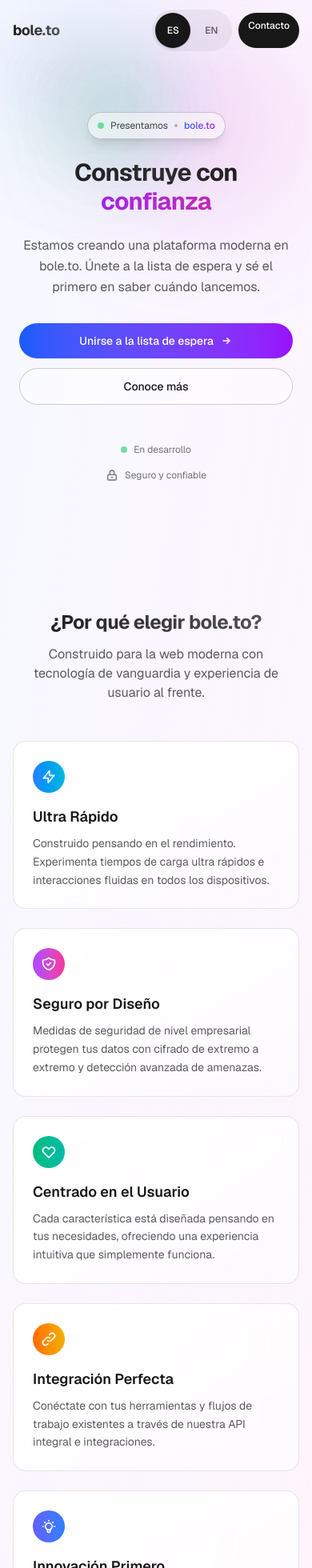
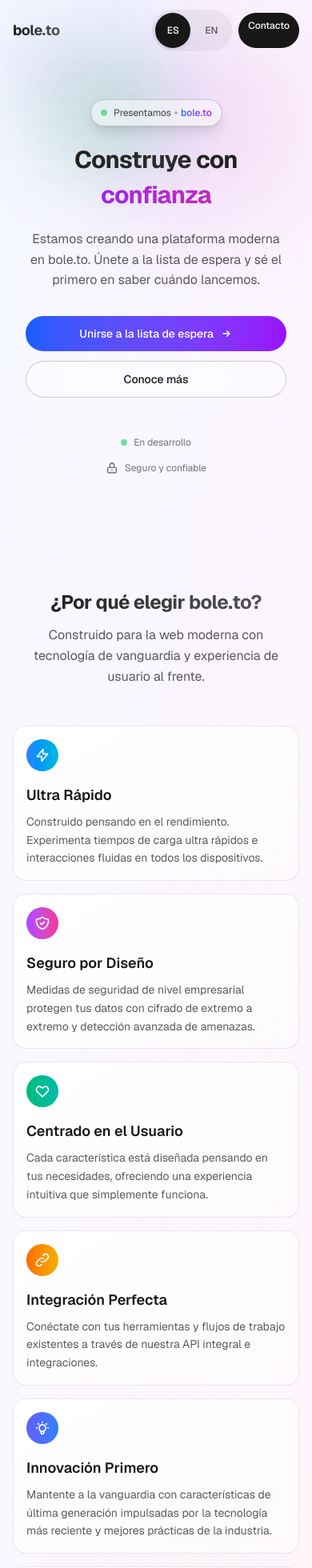
Before and after one commit to juangurdian/bole.to-website, a Next.js app: page / in a window 390 px wide. Shown: the top 1960 px of the page at 80% size. Built offline with nearby package versions, Linux system fonts and the light colour scheme.

Commit message:
vercel deploy errors patched

```diff
--- a/src/app/page.tsx
+++ b/src/app/page.tsx
@@ -1,10 +1,8 @@
 "use client";
 import Link from "next/link";
-import { motion } from "framer-motion";
 import { DraggableCardContainer, DraggableCardBody } from "@/components/DraggableCard";
 import { LanguageSwitcher } from "@/components/LanguageSwitcher";
 import { useTranslation } from "@/contexts/LanguageContext";
-import { useState, useEffect } from "react";
 
 export default function Home() {
   const { t } = useTranslation();
@@ -53,17 +51,17 @@ export default function Home() {
             </div>
           </header>
 
-          <section className="px-4 sm:px-6 pt-16 sm:pt-20 pb-24 sm:pb-32 text-center relative">
+          <section className="px-4 sm:px-6 lg:px-8 pt-12 sm:pt-16 lg:pt-20 pb-20 sm:pb-28 lg:pb-32 text-center relative">
             <div className="mx-auto max-w-7xl">
-              <div className="inline-flex items-center rounded-full border border-foreground/20 bg-background/50 backdrop-blur-sm px-3 sm:px-4 py-2 text-xs mb-6 sm:mb-8 animate-fade-in-up shadow-lg">
+              <div className="inline-flex items-center rounded-full border border-foreground/20 bg-background/50 backdrop-blur-sm px-3 sm:px-4 py-2 text-xs sm:text-sm mb-6 sm:mb-8 animate-fade-in-up shadow-lg">
                 <div className="w-2 h-2 bg-green-500 rounded-full animate-pulse mr-2"></div>
                 <span className="text-foreground/80">{t('introducing')}</span>
-                <span className="mx-2 h-1 w-1 rounded-full bg-foreground/30" />
+                <span className="mx-1 sm:mx-2 h-1 w-1 rounded-full bg-foreground/30" />
                 <span className="font-medium bg-gradient-to-r from-blue-600 to-purple-600 bg-clip-text text-transparent">bole.to</span>
               </div>
 
-              <h1 className="text-3xl xs:text-4xl sm:text-5xl md:text-6xl lg:text-7xl xl:text-8xl font-bold tracking-tight mb-4 sm:mb-6 animate-fade-in-up animation-delay-200 leading-tight">
-                <span className="bg-gradient-to-r from-foreground via-foreground/90 to-foreground bg-clip-text text-transparent block">
+              <h1 className="text-3xl xs:text-4xl sm:text-5xl md:text-6xl lg:text-7xl xl:text-8xl font-bold tracking-tight mb-4 sm:mb-6 animate-fade-in-up animation-delay-200 leading-tight px-2">
+                <span className="bg-gradient-to-r from-foreground via-foreground/90 to-foreground bg-clip-text text-transparent block mb-2">
                   {t('buildWith')}
                 </span>
                 <span className="bg-gradient-to-r from-blue-600 via-purple-600 to-pink-600 bg-clip-text text-transparent animate-gradient block">
@@ -71,14 +69,14 @@ export default function Home() {
                 </span>
               </h1>
 
-              <p className="mt-6 sm:mt-8 text-base sm:text-lg lg:text-xl text-foreground/70 max-w-2xl lg:max-w-3xl mx-auto leading-relaxed animate-fade-in-up animation-delay-400 px-2">
+              <p className="mt-6 sm:mt-8 text-base sm:text-lg lg:text-xl text-foreground/70 max-w-2xl lg:max-w-3xl mx-auto leading-relaxed mobile:leading-relaxed animate-fade-in-up animation-delay-400 px-4">
                 {t('heroCopy')}
               </p>
 
-              <div className="mt-8 sm:mt-12 flex flex-col sm:flex-row gap-3 sm:gap-4 justify-center animate-fade-in-up animation-delay-600 px-2">
+              <div className="mt-8 sm:mt-12 flex flex-col sm:flex-row gap-3 sm:gap-4 justify-center animate-fade-in-up animation-delay-600 px-4">
                 <a
                   href="mailto:hello@bole.to?subject=Join%20the%20bole.to%20waitlist"
-                  className="group inline-flex items-center justify-center rounded-full bg-gradient-to-r from-blue-600 to-purple-600 text-white px-6 sm:px-8 py-3 sm:py-4 text-sm sm:text-base font-medium hover:shadow-lg hover:scale-105 transition-all duration-200 gpu-accelerated"
+                  className="group inline-flex items-center justify-center rounded-full bg-gradient-to-r from-blue-600 to-purple-600 text-white px-6 sm:px-8 py-3 sm:py-4 text-sm sm:text-base font-medium hover:shadow-lg hover:scale-105 transition-all duration-200 gpu-accelerated mobile:touch-target"
                 >
                   {t('joinWaitlist')}
                   <svg className="ml-2 w-4 h-4 group-hover:translate-x-1 transition-transform duration-200 gpu-accelerated" fill="none" stroke="currentColor" viewBox="0 0 24 24">
@@ -87,7 +85,7 @@ export default function Home() {
                 </a>
                 <Link
                   href="#features"
-                  className="inline-flex items-center justify-center rounded-full border border-foreground/20 bg-background/50 backdrop-blur-sm px-6 sm:px-8 py-3 sm:py-4 text-sm sm:text-base font-medium hover:bg-foreground/5 hover:scale-105 transition-all duration-300"
+                  className="inline-flex items-center justify-center rounded-full border border-foreground/20 bg-background/50 backdrop-blur-sm px-6 sm:px-8 py-3 sm:py-4 text-sm sm:text-base font-medium hover:bg-foreground/5 hover:scale-105 transition-all duration-300 mobile:touch-target"
                 >
                   {t('learnMore')}
                 </Link>
@@ -100,7 +98,7 @@ export default function Home() {
                 </div>
                 <div className="hidden sm:block w-px h-4 bg-foreground/20"></div>
                 <div className="flex items-center gap-2 text-xs sm:text-sm text-foreground/60">
-                  <svg className="w-4 h-4" fill="none" stroke="currentColor" viewBox="0 0 24 24">
+                  <svg className="w-4 h-4 flex-shrink-0" fill="none" stroke="currentColor" viewBox="0 0 24 24">
                     <path strokeLinecap="round" strokeLinejoin="round" strokeWidth={2} d="M12 15v2m-6 4h12a2 2 0 002-2v-6a2 2 0 00-2-2H6a2 2 0 00-2 2v6a2 2 0 002 2zm10-10V7a4 4 0 00-8 0v4h8z" />
                   </svg>
                   <span>{t('secureReliable')}</span>
@@ -109,19 +107,19 @@ export default function Home() {
             </div>
           </section>
 
-          <section id="features" className="px-4 sm:px-6 py-16 sm:py-20 lg:py-24">
+          <section id="features" className="px-4 sm:px-6 lg:px-8 py-16 sm:py-20 lg:py-24">
             <div className="mx-auto max-w-7xl">
               <div className="text-center mb-12 sm:mb-16">
-                <h2 className="text-2xl sm:text-3xl lg:text-4xl font-bold tracking-tight mb-3 sm:mb-4 bg-gradient-to-r from-foreground to-foreground/70 bg-clip-text text-transparent">
+                <h2 className="text-2xl sm:text-3xl lg:text-4xl xl:text-5xl font-bold tracking-tight mb-3 sm:mb-4 bg-gradient-to-r from-foreground to-foreground/70 bg-clip-text text-transparent px-2">
                   {t('whyChoose')}
                 </h2>
-                <p className="text-base sm:text-lg text-foreground/70 max-w-2xl mx-auto px-4">
+                <p className="text-base sm:text-lg lg:text-xl text-foreground/70 max-w-2xl lg:max-w-3xl mx-auto px-4 leading-relaxed">
                   {t('featuresSubtitle')}
                 </p>
               </div>
 
-              <div className="grid grid-cols-1 sm:grid-cols-2 lg:grid-cols-3 gap-6 lg:gap-8">
-                <div className="group p-6 sm:p-8 rounded-2xl bg-gradient-to-br from-background to-background/50 border border-foreground/10 hover:border-foreground/20 backdrop-blur-sm hover:shadow-lg transition-all duration-300 hover:scale-105">
+              <div className="grid grid-cols-1 sm:grid-cols-2 lg:grid-cols-3 gap-4 sm:gap-6 lg:gap-8">
+                <div className="group p-4 sm:p-6 lg:p-8 rounded-2xl bg-gradient-to-br from-background to-background/50 border border-foreground/10 hover:border-foreground/20 backdrop-blur-sm hover:shadow-lg transition-all duration-300 hover:scale-105">
                   <div className="w-10 h-10 sm:w-12 sm:h-12 rounded-full bg-gradient-to-r from-blue-500 to-cyan-500 flex items-center justify-center mb-4 sm:mb-6 group-hover:scale-110 transition-transform">
                     <svg className="w-5 h-5 sm:w-6 sm:h-6 text-white" fill="none" stroke="currentColor" viewBox="0 0 24 24">
                       <path strokeLinecap="round" strokeLinejoin="round" strokeWidth={2} d="M13 10V3L4 14h7v7l9-11h-7z" />
@@ -133,7 +131,7 @@ export default function Home() {
                   </p>
                 </div>
 
-                <div className="group p-6 sm:p-8 rounded-2xl bg-gradient-to-br from-background to-background/50 border border-foreground/10 hover:border-foreground/20 backdrop-blur-sm hover:shadow-lg transition-all duration-300 hover:scale-105">
+                <div className="group p-4 sm:p-6 lg:p-8 rounded-2xl bg-gradient-to-br from-background to-background/50 border border-foreground/10 hover:border-foreground/20 backdrop-blur-sm hover:shadow-lg transition-all duration-300 hover:scale-105">
                   <div className="w-10 h-10 sm:w-12 sm:h-12 rounded-full bg-gradient-to-r from-purple-500 to-pink-500 flex items-center justify-center mb-4 sm:mb-6 group-hover:scale-110 transition-transform">
                     <svg className="w-5 h-5 sm:w-6 sm:h-6 text-white" fill="none" stroke="currentColor" viewBox="0 0 24 24">
                       <path strokeLinecap="round" strokeLinejoin="round" strokeWidth={2} d="M9 12l2 2 4-4m5.618-4.016A11.955 11.955 0 0112 2.944a11.955 11.955 0 01-8.618 3.04A12.02 12.02 0 003 9c0 5.591 3.824 10.29 9 11.622 5.176-1.332 9-6.03 9-11.622 0-1.042-.133-2.052-.382-3.016z" />
@@ -145,7 +143,7 @@ export default function Home() {
                   </p>
                 </div>
 
-                <div className="group p-6 sm:p-8 rounded-2xl bg-gradient-to-br from-background to-background/50 border border-foreground/10 hover:border-foreground/20 backdrop-blur-sm hover:shadow-lg transition-all duration-300 hover:scale-105">
+                <div className="group p-4 sm:p-6 lg:p-8 rounded-2xl bg-gradient-to-br from-background to-background/50 border border-foreground/10 hover:border-foreground/20 backdrop-blur-sm hover:shadow-lg transition-all duration-300 hover:scale-105">
                   <div className="w-10 h-10 sm:w-12 sm:h-12 rounded-full bg-gradient-to-r from-emerald-500 to-teal-500 flex items-center justify-center mb-4 sm:mb-6 group-hover:scale-110 transition-transform">
                     <svg className="w-5 h-5 sm:w-6 sm:h-6 text-white" fill="none" stroke="currentColor" viewBox="0 0 24 24">
                       <path strokeLinecap="round" strokeLinejoin="round" strokeWidth={2} d="M4.318 6.318a4.5 4.5 0 000 6.364L12 20.364l7.682-7.682a4.5 4.5 0 00-6.364-6.364L12 7.636l-1.318-1.318a4.5 4.5 0 00-6.364 0z" />
@@ -157,7 +155,7 @@ export default function Home() {
                   </p>
                 </div>
 
-                <div className="group p-6 sm:p-8 rounded-2xl bg-gradient-to-br from-background to-background/50 border border-foreground/10 hover:border-foreground/20 backdrop-blur-sm hover:shadow-lg transition-all duration-300 hover:scale-105">
+                <div className="group p-4 sm:p-6 lg:p-8 rounded-2xl bg-gradient-to-br from-background to-background/50 border border-foreground/10 hover:border-foreground/20 backdrop-blur-sm hover:shadow-lg transition-all duration-300 hover:scale-105">
                   <div className="w-10 h-10 sm:w-12 sm:h-12 rounded-full bg-gradient-to-r from-orange-500 to-yellow-500 flex items-center justify-center mb-4 sm:mb-6 group-hover:scale-110 transition-transform">
                     <svg className="w-5 h-5 sm:w-6 sm:h-6 text-white" fill="none" stroke="currentColor" viewBox="0 0 24 24">
                       <path strokeLinecap="round" strokeLinejoin="round" strokeWidth={2} d="M13.828 10.172a4 4 0 00-5.656 0l-4 4a4 4 0 105.656 5.656l1.102-1.101m-.758-4.899a4 4 0 005.656 0l4-4a4 4 0 00-5.656-5.656l-1.1 1.1" />
@@ -169,7 +167,7 @@ export default function Home() {
                   </p>
                 </div>
 
-                <div className="group p-6 sm:p-8 rounded-2xl bg-gradient-to-br from-background to-background/50 border border-foreground/10 hover:border-foreground/20 backdrop-blur-sm hover:shadow-lg transition-all duration-300 hover:scale-105">
+                <div className="group p-4 sm:p-6 lg:p-8 rounded-2xl bg-gradient-to-br from-background to-background/50 border border-foreground/10 hover:border-foreground/20 backdrop-blur-sm hover:shadow-lg transition-all duration-300 hover:scale-105">
                   <div className="w-10 h-10 sm:w-12 sm:h-12 rounded-full bg-gradient-to-r from-indigo-500 to-blue-500 flex items-center justify-center mb-4 sm:mb-6 group-hover:scale-110 transition-transform">
                     <svg className="w-5 h-5 sm:w-6 sm:h-6 text-white" fill="none" stroke="currentColor" viewBox="0 0 24 24">
                       <path strokeLinecap="round" strokeLinejoin="round" strokeWidth={2} d="M9.663 17h4.673M12 3v1m6.364 1.636l-.707.707M21 12h-1M4 12H3m3.343-5.657l-.707-.707m2.828 9.9a5 5 0 117.072 0l-.548.547A3.374 3.374 0 0014 18.469V19a2 2 0 11-4 0v-.531c0-.895-.356-1.754-.988-2.386l-.548-.547z" />
@@ -181,7 +179,7 @@ export default function Home() {
                   </p>
                 </div>
 
-                <div className="group p-6 sm:p-8 rounded-2xl bg-gradient-to-br from-background to-background/50 border border-foreground/10 hover:border-foreground/20 backdrop-blur-sm hover:shadow-lg transition-all duration-300 hover:scale-105">
+                <div className="group p-4 sm:p-6 lg:p-8 rounded-2xl bg-gradient-to-br from-background to-background/50 border border-foreground/10 hover:border-foreground/20 backdrop-blur-sm hover:shadow-lg transition-all duration-300 hover:scale-105">
                   <div className="w-10 h-10 sm:w-12 sm:h-12 rounded-full bg-gradient-to-r from-rose-500 to-pink-500 flex items-center justify-center mb-4 sm:mb-6 group-hover:scale-110 transition-transform">
                     <svg className="w-5 h-5 sm:w-6 sm:h-6 text-white" fill="none" stroke="currentColor" viewBox="0 0 24 24">
                       <path strokeLinecap="round" strokeLinejoin="round" strokeWidth={2} d="M18.364 5.636l-3.536 3.536m0 5.656l3.536 3.536M9.172 9.172L5.636 5.636m3.536 9.192L5.636 18.364M21 12a9 9 0 11-18 0 9 9 0 0118 0zm-5 0a4 4 0 11-8 0 4 4 0 018 0z" />
@@ -914,9 +912,9 @@ export default function Home() {
                 <p className="text-sm text-foreground/60 mb-4">{t('dragToExplore')}</p>
               </div>
 
-              <DraggableCardContainer className="relative min-h-[500px] flex items-center justify-center">
-                <div className="relative grid grid-cols-2 gap-4 max-w-lg">
-                  <DraggableCardBody className="w-48 h-64 bg-gradient-to-br from-slate-100 to-slate-200 dark:from-slate-800 dark:to-slate-900 border-8 border-white dark:border-slate-700 shadow-xl">
+              <DraggableCardContainer className="relative min-h-[400px] sm:min-h-[500px] flex items-center justify-center px-4">
+                <div className="relative grid grid-cols-2 gap-2 sm:gap-4 max-w-xs sm:max-w-lg">
+                  <DraggableCardBody className="w-32 h-40 sm:w-48 sm:h-64 bg-gradient-to-br from-slate-100 to-slate-200 dark:from-slate-800 dark:to-slate-900 border-4 sm:border-8 border-white dark:border-slate-700 shadow-xl">
                     <div className="h-full w-full bg-gradient-to-br from-yellow-200 via-orange-200 to-pink-200 dark:from-yellow-900/50 dark:via-orange-900/50 dark:to-pink-900/50 rounded-sm flex flex-col">
                       <div className="flex-1 bg-gradient-to-br from-purple-400/20 to-blue-400/20 rounded-sm m-2 flex items-center justify-center">
                         <div className="text-center">
@@ -934,7 +932,7 @@ export default function Home() {
                     </div>
                   </DraggableCardBody>
 
-                  <DraggableCardBody className="w-48 h-64 bg-gradient-to-br from-slate-100 to-slate-200 dark:from-slate-800 dark:to-slate-900 border-8 border-white dark:border-slate-700 shadow-xl">
+                  <DraggableCardBody className="w-32 h-40 sm:w-48 sm:h-64 bg-gradient-to-br from-slate-100 to-slate-200 dark:from-slate-800 dark:to-slate-900 border-4 sm:border-8 border-white dark:border-slate-700 shadow-xl">
                     <div className="h-full w-full bg-gradient-to-br from-pink-200 via-purple-200 to-blue-200 dark:from-pink-900/50 dark:via-purple-900/50 dark:to-blue-900/50 rounded-sm flex flex-col">
                       <div className="flex-1 bg-gradient-to-br from-emerald-400/20 to-teal-400/20 rounded-sm m-2 flex items-center justify-center">
                         <div className="text-center">
@@ -952,7 +950,7 @@ export default function Home() {
                     </div>
                   </DraggableCardBody>
 
-                  <DraggableCardBody className="w-48 h-64 bg-gradient-to-br from-slate-100 to-slate-200 dark:from-slate-800 dark:to-slate-900 border-8 border-white dark:border-slate-700 shadow-xl col-span-2 justify-self-center">
+                  <DraggableCardBody className="w-32 h-40 sm:w-48 sm:h-64 bg-gradient-to-br from-slate-100 to-slate-200 dark:from-slate-800 dark:to-slate-900 border-4 sm:border-8 border-white dark:border-slate-700 shadow-xl col-span-2 justify-self-center">
                     <div className="h-full w-full bg-gradient-to-br from-orange-200 via-red-200 to-pink-200 dark:from-orange-900/50 dark:via-red-900/50 dark:to-pink-900/50 rounded-sm flex flex-col">
                       <div className="flex-1 bg-gradient-to-br from-yellow-400/20 to-orange-400/20 rounded-sm m-2 flex items-center justify-center">
                         <div className="text-center">
@@ -972,16 +970,16 @@ export default function Home() {
                 </div>
 
                 {/* Camera Interface Overlay */}
-                <div className="absolute bottom-8 left-1/2 transform -translate-x-1/2">
-                  <div className="bg-black/80 backdrop-blur-sm rounded-2xl p-4 min-w-[280px]">
-                    <div className="text-center text-white mb-3">
-                      <div className="text-sm font-medium mb-1">{t('dayAfterReveal')}</div>
+                <div className="absolute bottom-4 sm:bottom-8 left-1/2 transform -translate-x-1/2 px-4 w-full max-w-xs sm:max-w-none sm:w-auto">
+                  <div className="bg-black/80 backdrop-blur-sm rounded-2xl p-3 sm:p-4 min-w-[240px] sm:min-w-[280px] mx-auto">
+                    <div className="text-center text-white mb-2 sm:mb-3">
+                      <div className="text-xs sm:text-sm font-medium mb-1">{t('dayAfterReveal')}</div>
                       <div className="text-xs text-white/70">{t('revealCountdown')} 8 {t('hours')}</div>
                     </div>
-                    <div className="flex items-center justify-center gap-4">
+                    <div className="flex items-center justify-center gap-2 sm:gap-4">
                       <div className="text-xs text-white/60">7/12 {t('photosTaken')}</div>
-                      <div className="w-8 h-8 rounded-full bg-white/20 flex items-center justify-center">
-                        <div className="w-4 h-4 rounded-full bg-white/40"></div>
+                      <div className="w-6 h-6 sm:w-8 sm:h-8 rounded-full bg-white/20 flex items-center justify-center">
+                        <div className="w-3 h-3 sm:w-4 sm:h-4 rounded-full bg-white/40"></div>
                       </div>
                       <div className="text-xs text-white/60">5 {t('photosRemaining')}</div>
                     </div>
@@ -1195,7 +1193,7 @@ export default function Home() {
                       type="text"
                       id="firstName"
                       name="firstName"
-                      className="w-full px-4 py-3 rounded-xl border border-foreground/20 bg-background/50 focus:outline-none focus:ring-2 focus:ring-emerald-500/50 focus:border-transparent transition-all duration-200"
+                      className="w-full px-4 py-3 sm:py-4 rounded-xl border border-foreground/20 bg-background/50 focus:outline-none focus:ring-2 focus:ring-emerald-500/50 focus:border-transparent transition-all duration-200 mobile:touch-target"
                       placeholder="John"
                       required
                     />
@@ -1206,7 +1204,7 @@ export default function Home() {
                       type="text"
                       id="lastName"
                       name="lastName"
-                      className="w-full px-4 py-3 rounded-xl border border-foreground/20 bg-background/50 focus:outline-none focus:ring-2 focus:ring-emerald-500/50 focus:border-transparent transition-all duration-200"
+                      className="w-full px-4 py-3 sm:py-4 rounded-xl border border-foreground/20 bg-background/50 focus:outline-none focus:ring-2 focus:ring-emerald-500/50 focus:border-transparent transition-all duration-200 mobile:touch-target"
                       placeholder="Doe"
                       required
                     />
@@ -1256,7 +1254,7 @@ export default function Home() {
 
                 <button
                   type="submit"
-                  className="w-full bg-gradient-to-r from-emerald-600 to-blue-600 text-white px-6 py-4 rounded-xl font-medium hover:shadow-lg hover:scale-105 transition-all duration-200 gpu-accelerated flex items-center justify-center gap-2"
+                  className="w-full bg-gradient-to-r from-emerald-600 to-blue-600 text-white px-6 py-4 sm:py-5 rounded-xl font-medium hover:shadow-lg hover:scale-105 transition-all duration-200 gpu-accelerated flex items-center justify-center gap-2 mobile:touch-target"
                 >
                   {t('sendMessageBtn')}
                   <svg className="w-4 h-4" fill="none" stroke="currentColor" viewBox="0 0 24 24">
@@ -1324,7 +1322,7 @@ export default function Home() {
               <ul className="space-y-3 text-sm">
                 <li>
                   <a href="#features" className="text-foreground/70 hover:text-foreground hover:underline transition-colors">
-                    {t('features')}
+                    {t('footerFeatures')}
                   </a>
                 </li>
                 <li>
--- a/src/components/LanguageSwitcher.tsx
+++ b/src/components/LanguageSwitcher.tsx
@@ -1,7 +1,6 @@
 'use client';
 
 import { useTranslation } from '@/contexts/LanguageContext';
-import { Language } from '@/lib/i18n';
 
 export function LanguageSwitcher() {
   const { language, changeLanguage } = useTranslation();
--- a/src/lib/i18n.ts
+++ b/src/lib/i18n.ts
@@ -175,7 +175,7 @@ export const translations = {
     // Footer
     footerDescription: "El futuro de la gestión de eventos. Ticketing integral, escaneo QR offline, participación social y análisis en tiempo real en una plataforma poderosa.",
     product: "Producto",
-    features: "Características",
+    footerFeatures: "Características",
     pricing: "Precios",
     apiDocs: "Documentación API",
     mobileApps: "Apps Móviles",
@@ -394,7 +394,7 @@ export const translations = {
     // Footer
     footerDescription: "The future of event management. Comprehensive ticketing, offline QR scanning, social engagement, and real-time analytics in one powerful platform.",
     product: "Product",
-    features: "Features",
+    footerFeatures: "Features",
     pricing: "Pricing",
     apiDocs: "API Docs",
     mobileApps: "Mobile Apps",
```
Also changed, not shown: src/app/globals.css (+35 -0 lines).
